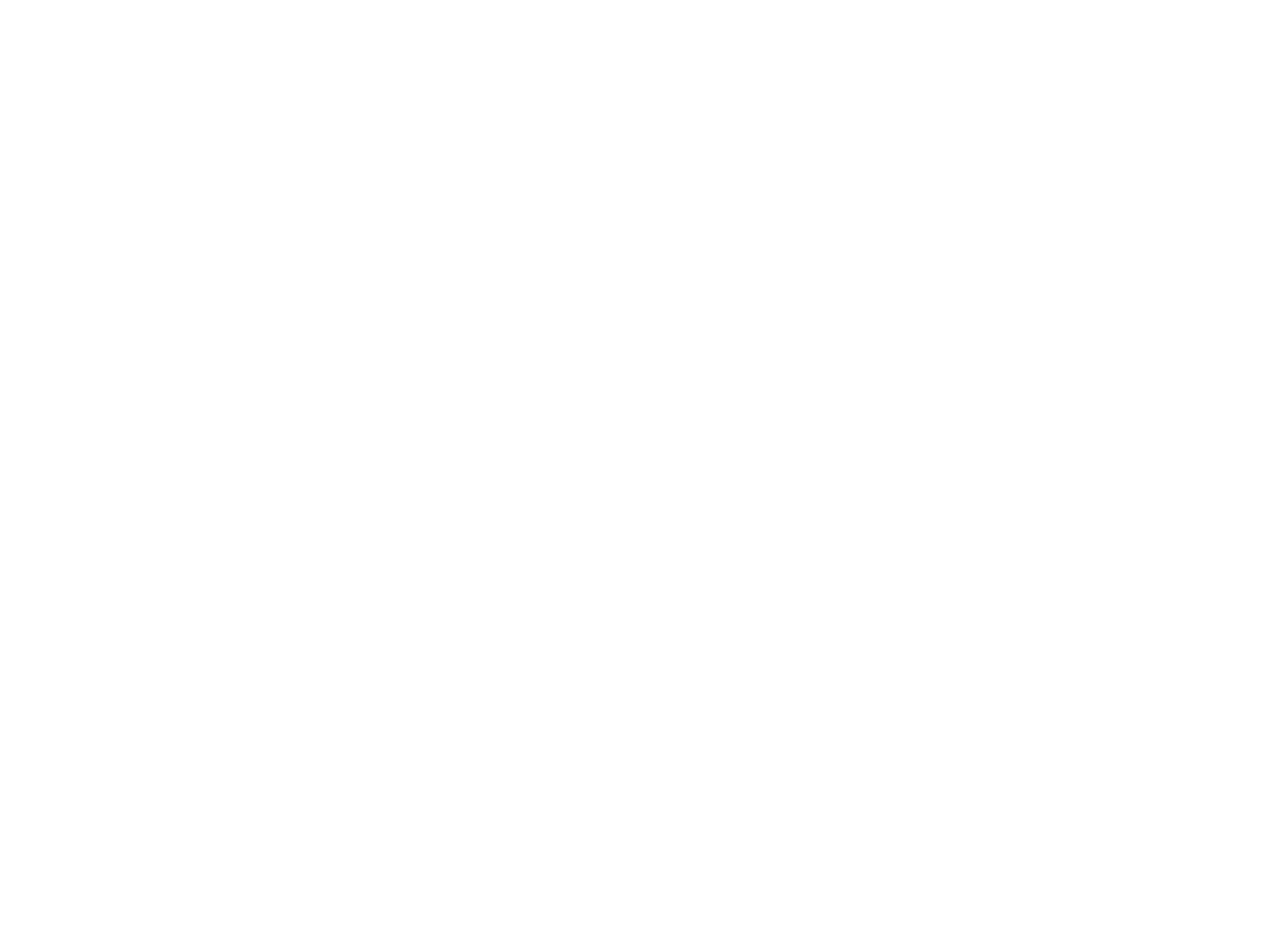
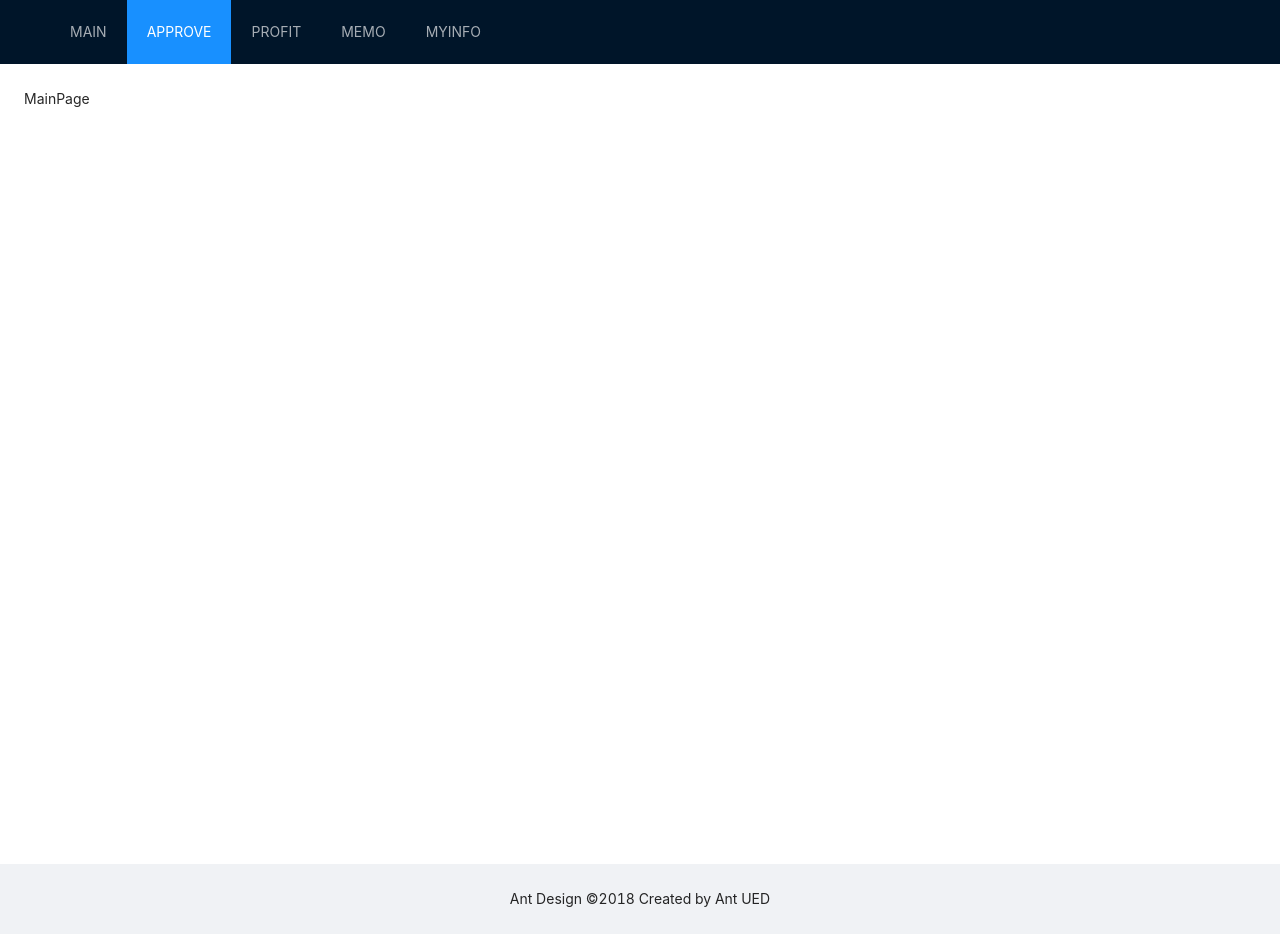
Before and after one commit to ENFT-Token/admin-client-web, a React (Create React App) app: page / in a window 1280 px wide. Before the commit the page ends 800 px from the top, so only its background shows below. Built offline with nearby package versions, Linux system fonts and the light colour scheme; the HTML template or start-up script is replaced by a standard one.

Commit message:
get antd-layout-headerbar

```diff
--- a/package.json
+++ b/package.json
@@ -10,9 +10,14 @@
     "@types/node": "^16.7.13",
     "@types/react": "^17.0.20",
     "@types/react-dom": "^17.0.9",
+    "@types/styled-components": "^5.1.24",
+    "antd": "^4.19.3",
+    "history": "5",
     "react": "^17.0.2",
     "react-dom": "^17.0.2",
+    "react-router-dom": "6",
     "react-scripts": "5.0.0",
+    "styled-components": "^5.3.3",
     "typescript": "^4.4.2",
     "web-vitals": "^2.1.0"
   },
--- a/src/App.tsx
+++ b/src/App.tsx
@@ -1,14 +1,63 @@
-import React, { useState } from 'react';
+import React, { useState } from "react";
+import { Layout, Menu, Breadcrumb } from "antd";
+import "antd/dist/antd.css";
 
+import styled from "styled-components";
+import { BrowserRouter, Link, Route, Routes } from "react-router-dom";
+import MainPage from "./page/MainPage";
+import ApprovePage from "./page/ApprovePage";
+import MemoPage from "./page/MemoPage";
+import ProfitPage from "./page/ProfitPage";
+import MyPage from "./page/MyPage";
+
+const { Header, Content, Footer } = Layout;
 
 function App() {
-
-
-
   return (
     <div className="App">
+
+{/********** Header-bar **********/}
+      <BrowserRouter>
+        <Layout>
+          <Header>
+            <Menu theme="dark" mode="horizontal" defaultSelectedKeys={["2"]}>
+              <Menu.Item key="1"> <Link to="/"> MAIN </Link> </Menu.Item>
+              <Menu.Item key="2"> <Link to="/approve"> APPROVE </Link></Menu.Item>
+              <Menu.Item key="3"> <Link to="/profit"> PROFIT </Link> </Menu.Item>
+              <Menu.Item key="4"> <Link to="/memo"> MEMO </Link></Menu.Item>
+              <Menu.Item key="5"> <Link to="/my"> MYINFO </Link></Menu.Item>
+            </Menu>
+          </Header>
+          <Contents className="site-layout">
+            <div className="site-layout-background">
+              <Routes>
+                <Route path="/" element={<MainPage />}></Route>
+                <Route path="/approve" element={<ApprovePage />}></Route>
+                <Route path="/profit" element={<ProfitPage />}></Route>
+                <Route path="/memo" element={<MemoPage />}></Route>
+                <Route path="/my" element={<MyPage />}></Route>
+              </Routes>
+            </div>
+          </Contents>
+          <Footer style={{ textAlign: "center" }}>
+            Ant Design ©2018 Created by Ant UED
+          </Footer>
+        </Layout>
+      </BrowserRouter>
+{/********** Header-bar **********/}
     </div>
   );
 }
-
+const Contents = styled(Content)`
+  .site-layout-background {
+    background: #fff;
+    height: 100vh;
+    padding: 24px;
+    min-height: 380px;
+  }
+  .site-layout {
+    padding: 0 50px;
+    margin-top: 64px;
+  }
+`;
 export default App;
--- /dev/null
+++ b/src/page/MainPage/index.tsx
@@ -0,0 +1,7 @@
+import React from 'react'
+
+export default function MainPage() {
+  return (
+    <div>MainPage</div>
+  )
+}
--- a/src/page/MyPage/index.tsx
+++ b/src/page/MyPage/index.tsx
@@ -0,0 +1,7 @@
+import React from 'react'
+
+export default function MyPage() {
+  return (
+    <div>MyPage</div>
+  )
+}
```
Also changed, not shown: src/page/HomePage/index.tsx (deleted, +0 -7 lines), src/widget/LoginWidget/index.tsx (+7 -0 lines), 1 other file (tests, documents, lock files or other folders).
